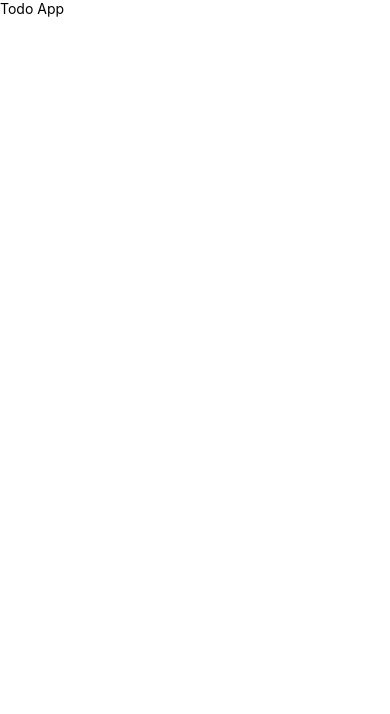
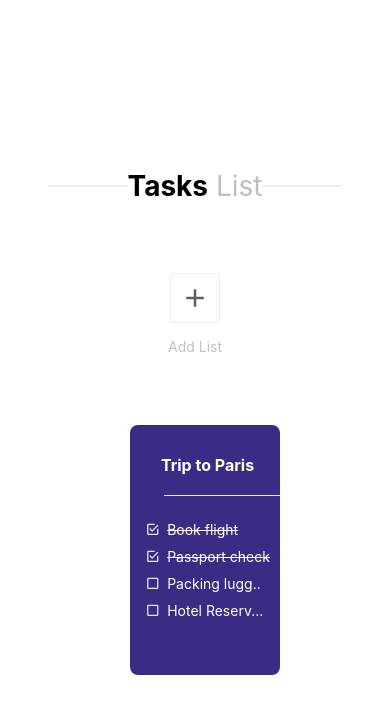
Before and after one commit to dabigjoe6/todo_hooks, a React Native app: screen / in a window 390 px wide. Shown: the top 714 px of the page. Built offline with nearby package versions, Linux system fonts and the light colour scheme.

Commit message:
Created static ListScreen

```diff
--- a/App.tsx
+++ b/App.tsx
@@ -1,10 +1,10 @@
 import React from 'react';
 import { View, Text } from 'react-native';
 
+import { ListsScreen } from './src/screens';
+
 export default function App() {
 	return (
-		<View>
-			<Text>Todo App</Text>
-		</View>
+		<ListsScreen />
 	)
 }
--- /dev/null
+++ b/index.d.ts
@@ -0,0 +1,2 @@
+declare module 'react-native-vector-icons/MaterialIcons'
+declare module 'react-native-vector-icons/MaterialCommunityIcons'
--- a/package.json
+++ b/package.json
@@ -16,6 +16,8 @@
     "@types/react-test-renderer": "^16.9.1",
     "react": "16.9.0",
     "react-native": "0.61.2",
+    "react-native-snap-carousel": "^3.8.3",
+    "react-native-vector-icons": "^6.6.0",
     "typescript": "^3.6.4"
   },
   "devDependencies": {
--- /dev/null
+++ b/src/components/ListCard.tsx
@@ -0,0 +1,30 @@
+import React from 'react';
+import { View, Text } from 'react-native';
+import Icon from 'react-native-vector-icons/MaterialCommunityIcons';
+
+export default function ListCard() {
+	return (
+		<View style={{ paddingVertical: 30, height: 250, width: 150, backgroundColor: '#3A2C85', alignItems: 'center', paddingLeft: 5, borderRadius: 8 }}>
+			<Text style={{ color: 'white', fontSize: 16, fontWeight: 'bold', }}>Trip to Paris</Text>
+			<View style={{ borderBottomWidth: 1, borderBottomColor: '#E7E7E7', width: '80%', alignSelf: 'flex-end', marginVertical: 20 }} />
+			<View style={{}}>
+				<View style={{ flexDirection: 'row', alignItems: 'center' }}>
+					<Icon name="checkbox-marked-outline" size={15} color="#E7E7E7" />
+					<Text style={{ marginVertical: 5, color: 'white', marginLeft: 7, textDecorationLine: 'line-through' }}>Book flight</Text>
+				</View>
+				<View style={{ flexDirection: 'row', alignItems: 'center' }}>
+					<Icon name="checkbox-marked-outline" size={15} color="#E7E7E7" />
+					<Text style={{ marginVertical: 5, color: 'white', marginLeft: 7, textDecorationLine: 'line-through' }}>Passport check</Text>
+				</View>
+				<View style={{ flexDirection: 'row', alignItems: 'center' }}>
+					<Icon name="checkbox-blank-outline" size={15} color="#E7E7E7" />
+					<Text style={{ marginVertical: 5, color: 'white', marginLeft: 7 }}>Packing lugg..</Text>
+				</View>
+				<View style={{ flexDirection: 'row', alignItems: 'center' }}>
+					<Icon name="checkbox-blank-outline" size={15} color="#E7E7E7" />
+					<Text style={{ marginVertical: 5, color: 'white', marginLeft: 7 }}>Hotel Reserv...</Text>
+				</View>
+			</View>
+		</View>
+	)
+}
--- /dev/null
+++ b/src/components/index.ts
@@ -0,0 +1 @@
+export { default as ListCard } from './ListCard';
--- /dev/null
+++ b/src/screens/ListsScreen.tsx
@@ -0,0 +1,32 @@
+import React from 'react';
+import { View, Text, StatusBar } from 'react-native';
+import Icon from 'react-native-vector-icons/MaterialIcons';
+import { ListCard } from '../components';
+
+export default function ListsScreen() {
+
+	return (
+		<>
+			<StatusBar backgroundColor="white" />
+			<View style={{ alignItems: 'center', height: '100%', justifyContent: 'center' }}>
+				<View style={{ flexDirection: 'row', justifyContent: 'space-between', alignItems: 'center' }}>
+					<View style={{ borderBottomWidth: 2, borderBottomColor: '#EDECEF', width: 80 }} />
+					<Text style={{ fontSize: 28, fontWeight: 'bold' }}>Tasks<Text style={{ fontWeight: 'normal', color: '#BFBFC1' }}> List</Text></Text>
+					<View style={{ borderBottomWidth: 2, borderBottomColor: '#EDECEF', width: 80 }} />
+				</View>
+
+				<View style={{ alignItems: 'center', marginVertical: 70 }}>
+					<View style={{ borderWidth: 1, borderColor: '#EDECEF', borderRadius: 4, alignItems: 'center', justifyContent: 'center', width: 50, height: 50, marginBottom: 15 }}>
+						<Icon name="add" size={30} color="#5E5D60" />
+					</View>
+					<Text style={{ color: '#C2C2C5' }}>Add List</Text>
+				</View>
+				<View style={{ paddingLeft: 20 }}>
+					<ListCard />
+				</View>
+			</View>
+
+
+		</>
+	)
+}
--- /dev/null
+++ b/src/screens/index.ts
@@ -0,0 +1 @@
+export { default as ListsScreen } from './ListsScreen';
```
Also changed, not shown: 2 other files (tests, documents, lock files or other folders).
